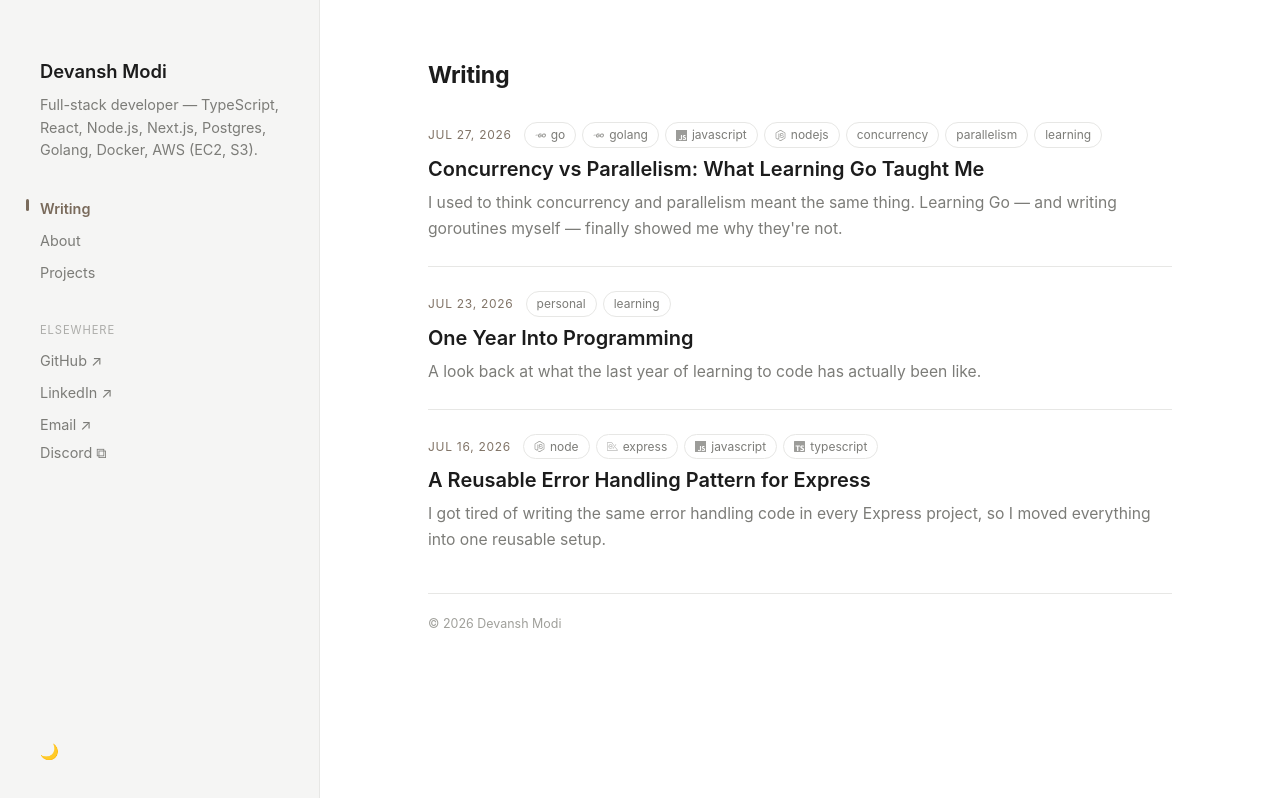
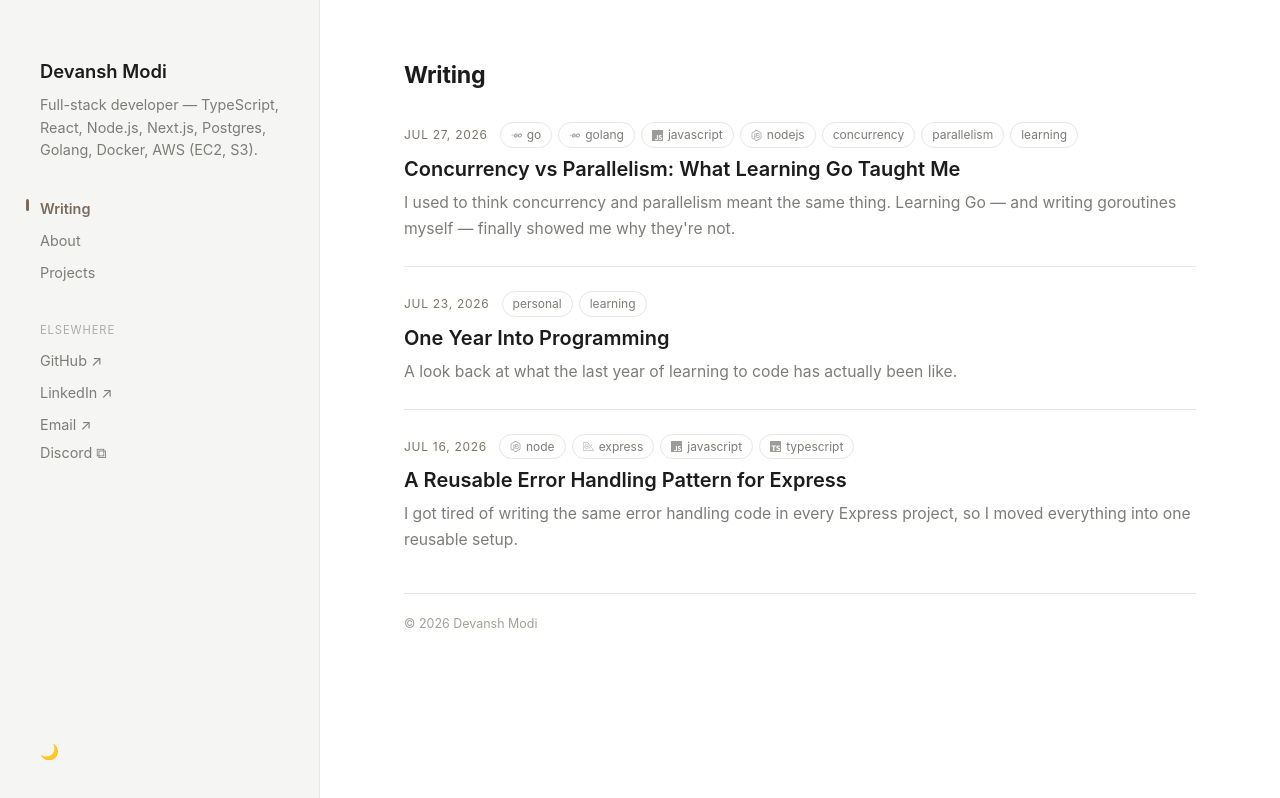
Before and after one commit to DevanshModi09/devanshmodi.in, a React (Vite) app: page / in a window 1280 px wide. Built offline with nearby package versions, Linux system fonts and the light colour scheme.

Commit message:
increase width

```diff
--- a/src/index.css
+++ b/src/index.css
@@ -62,7 +62,7 @@ a:hover {
 .content-inner {
   max-width: 840px;
   margin: 0 auto;
-  padding: 56px 48px 40px;
+  padding: 56px 24px 40px;
 }
 
 /* Sidebar */
```
